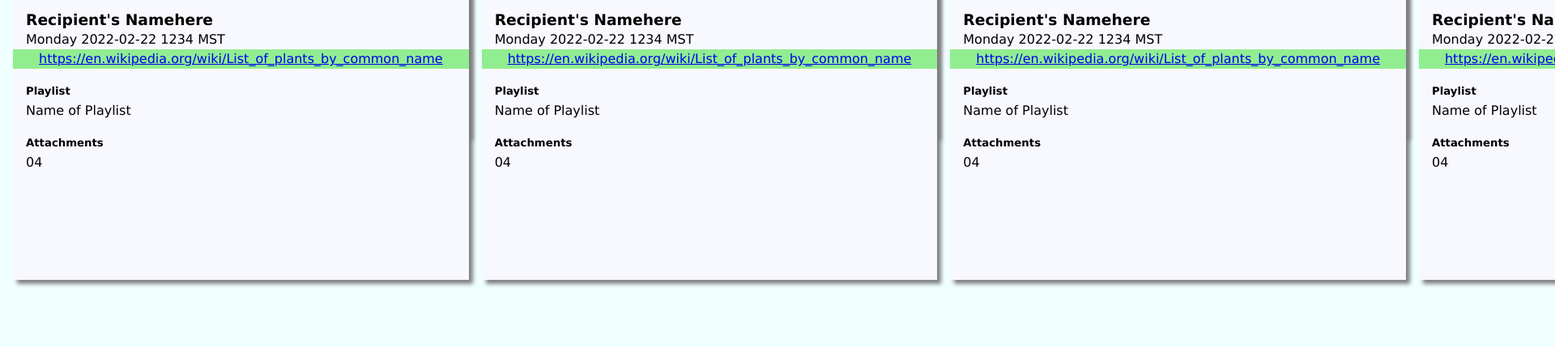
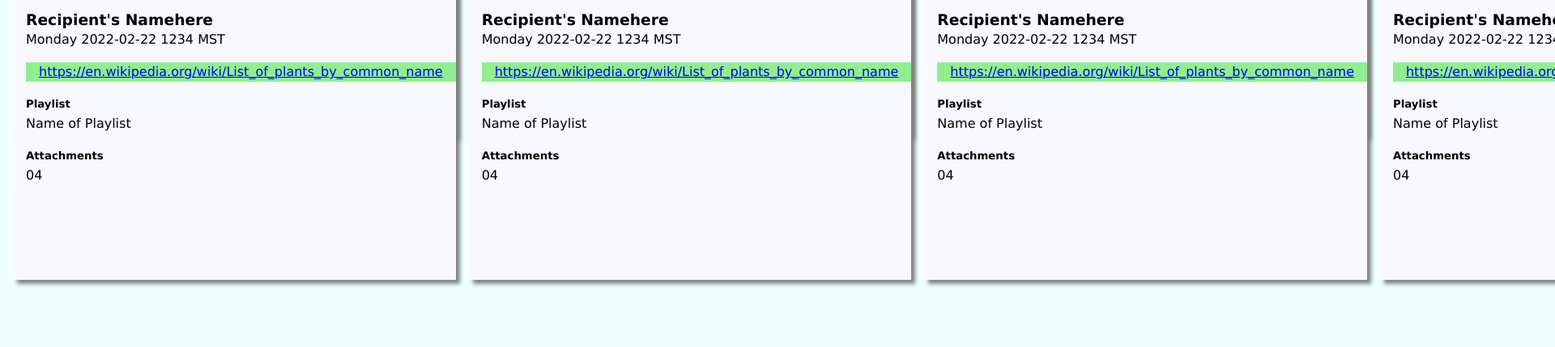
Before and after one commit to nichelicorn/static, a plain HTML site: page src/index.html in a window 1280 px wide. Shown: the part 671-1100 px from the top of the page at 81% size, 1920 px wide, since content can reach past the window. Drawn offline with Linux system fonts and the light colour scheme; a web font is replaced by a local one.

Commit message:
📝 Take notes re: the CSS box model

```diff
--- a/src/styles.css
+++ b/src/styles.css
@@ -130,20 +130,30 @@ body {
   /* padding: 1rem; */
 }
 
-.card-details > h3, h5, a, p {
-  /* border: 5px solid fuchsia; */
-  padding: 0 1rem;
+.card-details >  h3, h5 {
+  /* border: 5px solid fuchsia;  */
+  margin-top: 1rem;
+
+ }
+
+ .card-details > h3 {
+   margin-left: 1rem;
+ }
+
+ .card-details > p {
+  margin-left: 1rem;
+}
+
+.card-details > h5 {
+  margin-left: 1rem;
 }
 
 .card-ref {
   background-color: lightgreen;
+  margin-top: 1rem;
 }
 
 .card-ref > a {
+
   padding: 1rem;
 }
-
-.card-ref >  a, h3, h5 {
- /* border: 5px solid fuchsia;  */
- margin-top: 1rem;
-}
```
Also changed, not shown: 1 other file.
